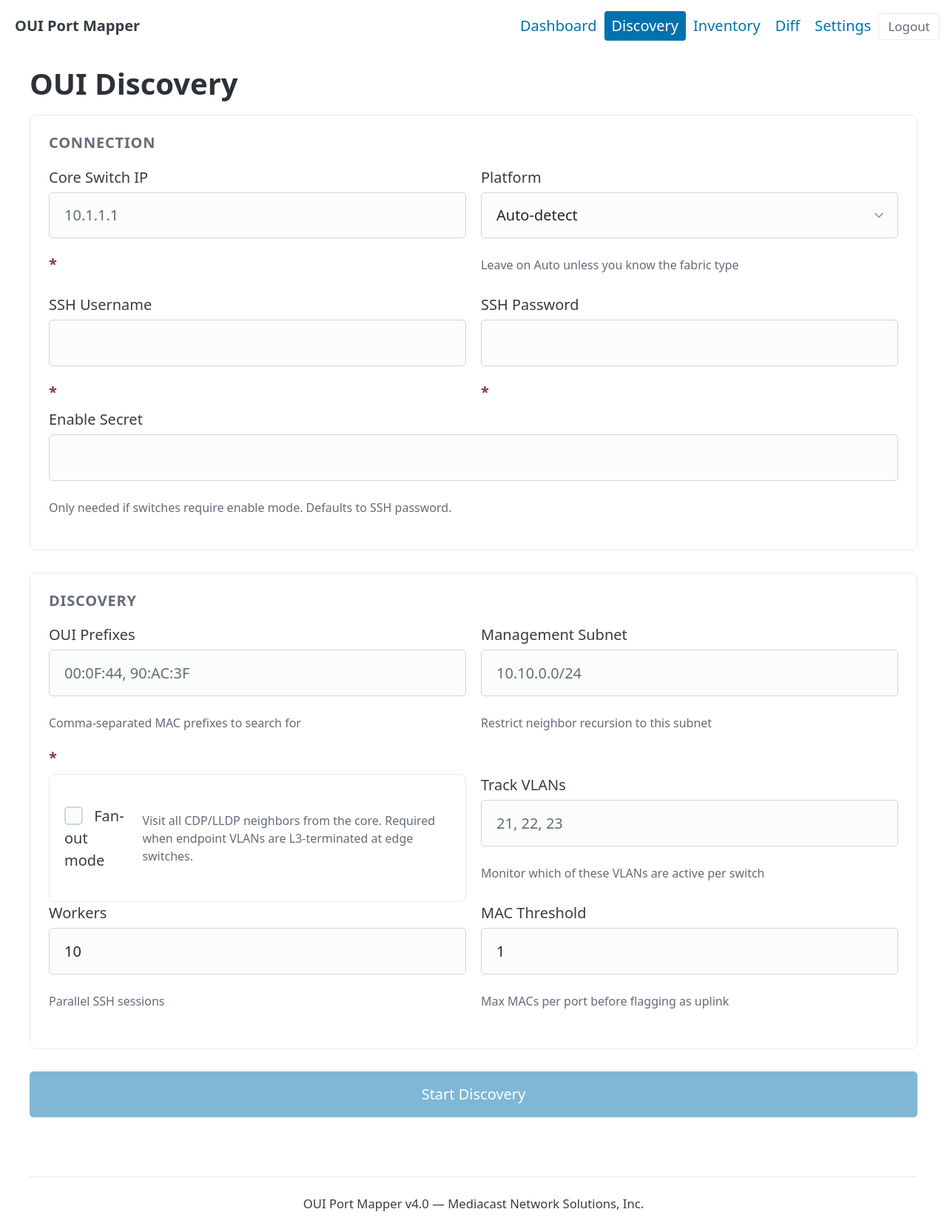
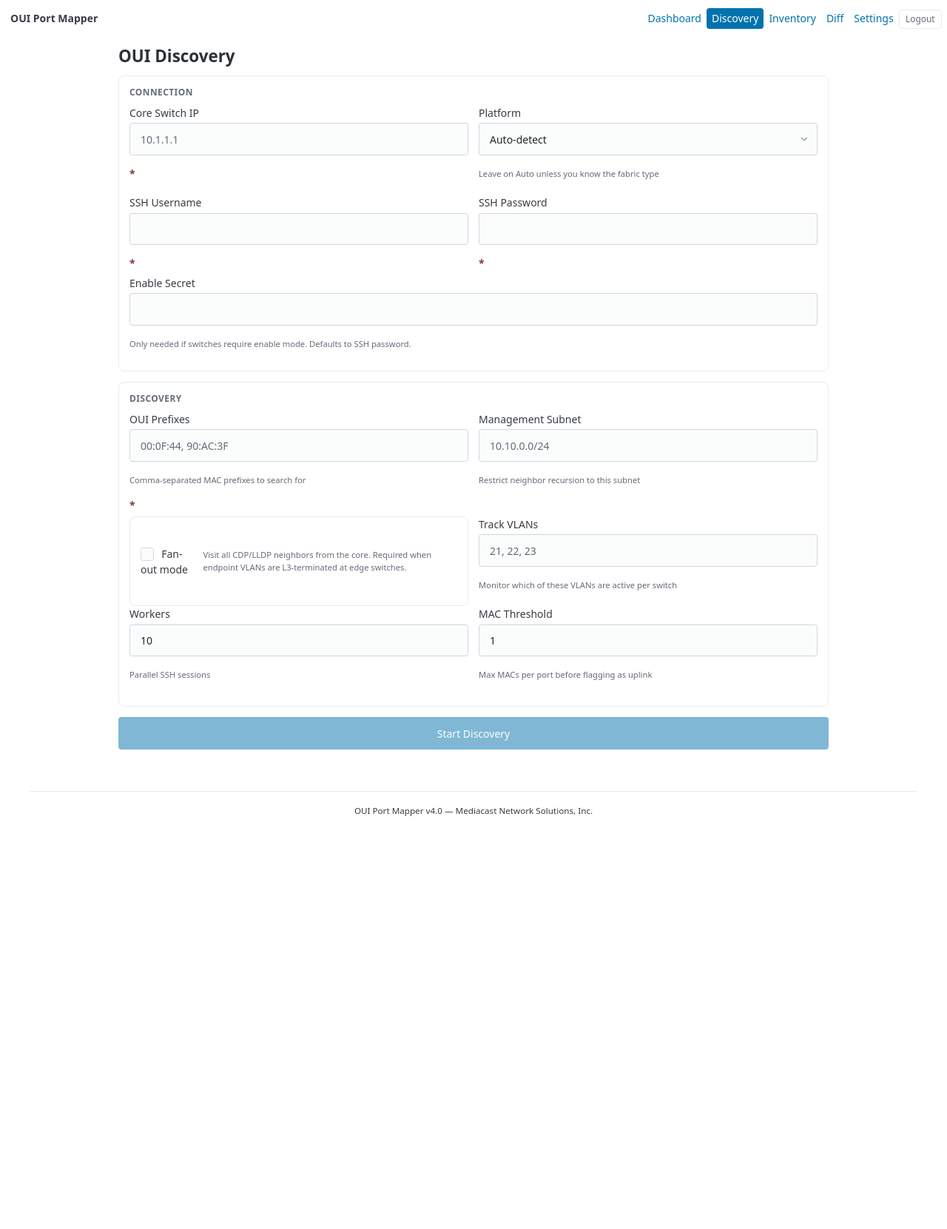
Before and after one commit to RobarePruyn/OUI-Crawler, a FastAPI app: page /discovery in a window 1280 px wide. Shown: the whole page at 74% size. After the commit the page ends 1103 px from the top, so only its background shows below. Run offline with FastAPI, Linux system fonts and the light colour scheme; the visitor is signed in with stand-in values (Sample User, id 1); data comes from the database, SQL or seed files in the repository; some libraries are stand-ins or nearby versions.

Commit message:
Scale down UI — 14px base font, tighter spacing, 960px max width
Co-Authored-By: Claude Opus 4.6 <noreply@anthropic.com>

```diff
--- a/webapp/static/style.css
+++ b/webapp/static/style.css
@@ -1,4 +1,18 @@
 /* OUI Port Mapper — UI overrides */
+
+/* ── Global scale ────────────────────────────────────────────────── */
+
+:root {
+    --pico-font-size: 87.5%;      /* 14px base instead of 16px */
+}
+
+h1 { font-size: 1.6rem; }
+h2 { font-size: 1.25rem; }
+h3 { font-size: 1rem; }
+
+main.container {
+    max-width: 960px;
+}
 
 /* ── Nav ─────────────────────────────────────────────────────────── */
 
@@ -37,8 +51,8 @@ footer {
 /* ── Form sections ───────────────────────────────────────────────── */
 
 .form-section {
-    margin-bottom: 1.5rem;
-    padding: 1.25rem;
+    margin-bottom: 1rem;
+    padding: 1rem;
     border: 1px solid var(--pico-muted-border-color);
     border-radius: 8px;
     background: var(--pico-card-background-color);
@@ -46,8 +60,8 @@ footer {
 
 .form-section h3 {
     margin-top: 0;
-    margin-bottom: 1rem;
-    font-size: 1rem;
+    margin-bottom: 0.75rem;
+    font-size: 0.85rem;
     font-weight: 600;
     color: var(--pico-muted-color);
     text-transform: uppercase;
```
